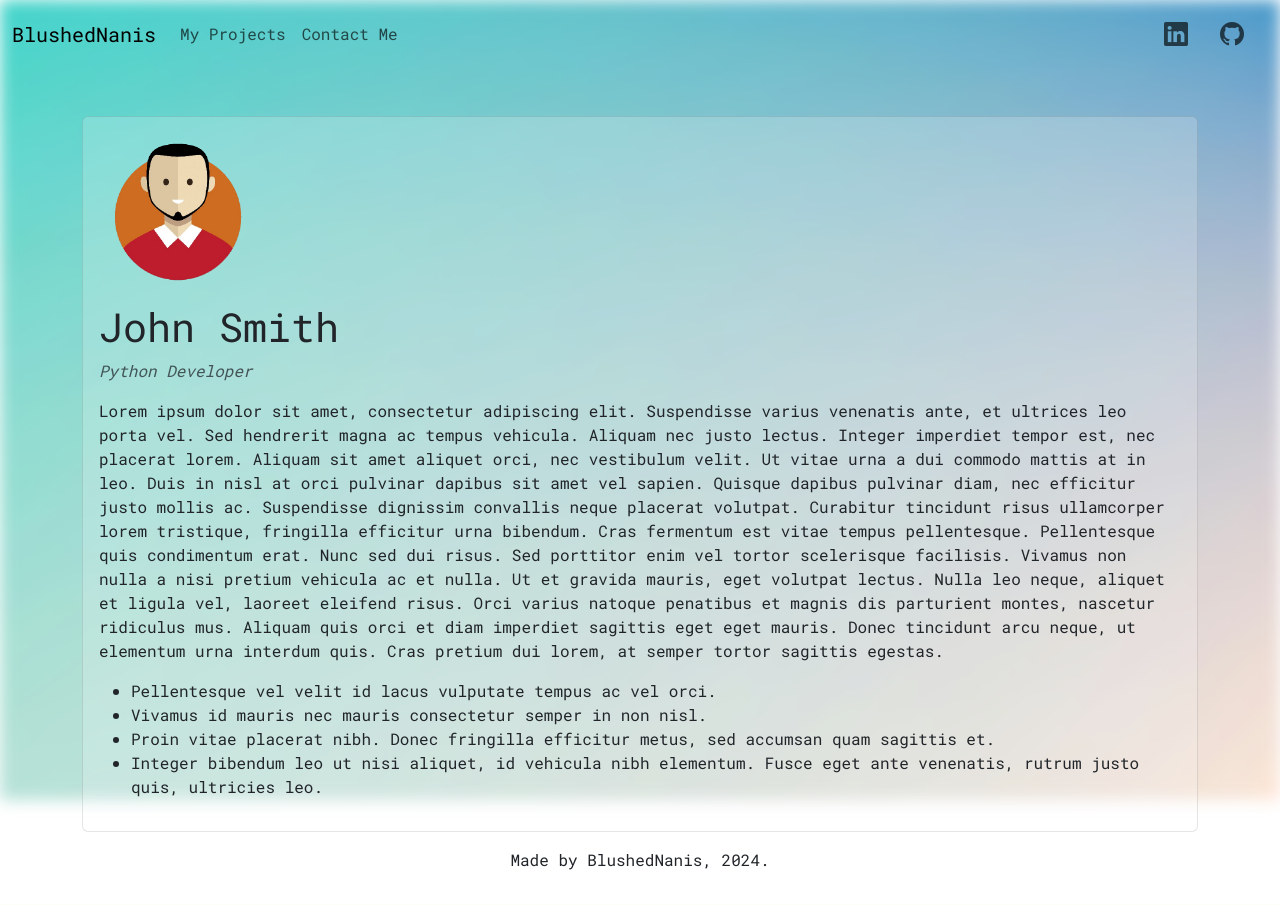
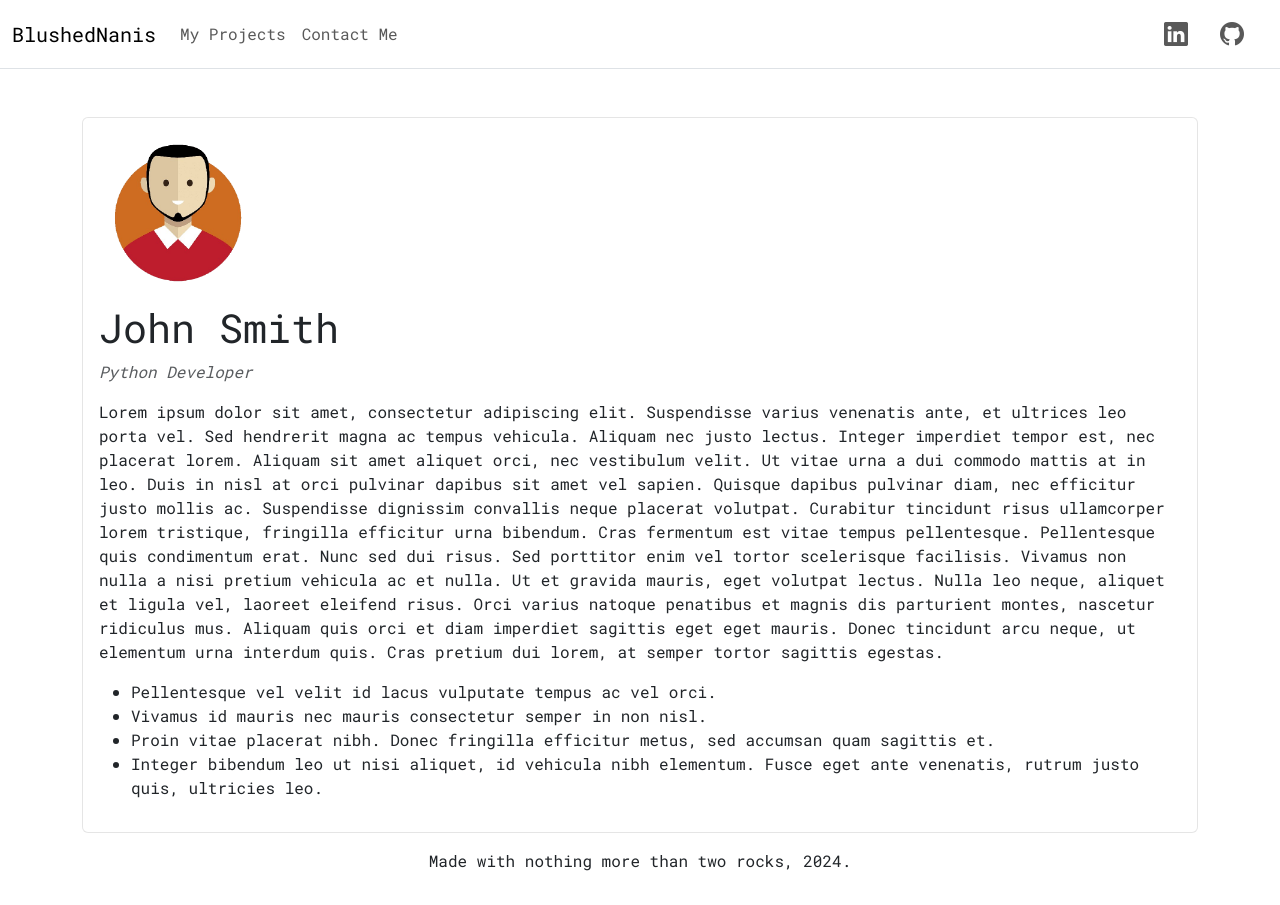
Before and after one commit to BlushedNanis/Showcase-webapp, a Django app: page / in a window 1280 px wide. Before the commit the page ends 870 px from the top, so only its background shows below. Run offline with Django 4.2, Linux system fonts and the light colour scheme; data comes from the database, SQL or seed files in the repository.

Commit message:
Simpler base

```diff
--- a/showcase/templates/base.html
+++ b/showcase/templates/base.html
@@ -4,27 +4,15 @@
 <head>
     <meta charset="UTF-8">
     <meta name="viewport" content="width=device-width, initial-scale=1.0">
-    <title>BlushedNanis</title>
+    <title>Show Case</title>
     <link href="https://cdn.jsdelivr.net/npm/bootstrap@5.3.3/dist/css/bootstrap.min.css" rel="stylesheet" integrity="sha384-QWTKZyjpPEjISv5WaRU9OFeRpok6YctnYmDr5pNlyT2bRjXh0JMhjY6hW+ALEwIH" crossorigin="anonymous">
     <link rel="stylesheet" href="https://cdn.jsdelivr.net/npm/bootstrap-icons@1.8.1/font/bootstrap-icons.css">
     <link href="https://fonts.googleapis.com/css2?family=Roboto+Mono&display=swap" rel="stylesheet">
     <link rel="icon" type="image/x-icon" href="{% static 'favicon.ico' %}">
 </head>
 <body class="d-flex flex-column min-vh-100" style="font-family: 'Roboto Mono', monospace;">
-    <div class="bg-image" style="background-image: url('{% static "background.jpg" %}');
-    filter: blur(8px);
-    -webkit-filter: blur(8px);
-    height: 100vh;
-    background-position: center;
-    background-repeat: no-repeat;
-    background-size: cover;
-    position: fixed;
-    width: 100%;
-    left: 0;
-    top: 0;
-    z-index: -1;"></div>
 
-    <nav class="navbar navbar-expand-lg navbar-light bg-transparent">
+    <nav class="navbar navbar-expand-lg border-bottom navbar-light bg-transparent">
         <!-- Container wrapper -->
         <div class="container-fluid">
           <!-- Navbar brand -->
@@ -49,12 +37,12 @@
             <!-- Right links -->
             <ul class="navbar-nav ms-auto">
               <li class="nav-item">
-                <a class="nav-link" href="https://www.linkedin.com/in/daniel-guevara-gafe/" style="margin-right: 1rem;">
+                <a class="nav-link" href="https://www.linkedin.com/" style="margin-right: 1rem;">
                     <i class="bi bi-linkedin" style="font-size: 1.5rem;"></i>
                 </a>
               </li>
               <li class="nav-item">
-                <a class="nav-link" href="https://github.com/BlushedNanis" style="margin-right: 1rem;">
+                <a class="nav-link" href="https://github.com/" style="margin-right: 1rem;">
                     <i class="bi bi-github" style="font-size: 1.5rem;"></i>
                 </a>
               </li>
@@ -69,7 +57,7 @@
     <!-- Footer -->
     <footer class="footer mt-auto py-3" style="background-color: rgba(255, 255, 255, 0);">
         <div class="container">
-            <p class="text-center">Made by BlushedNanis, 2024.</p>
+            <p class="text-center">Made with nothing more than two rocks, 2024.</p>
         </div>
     </footer>
 
```
